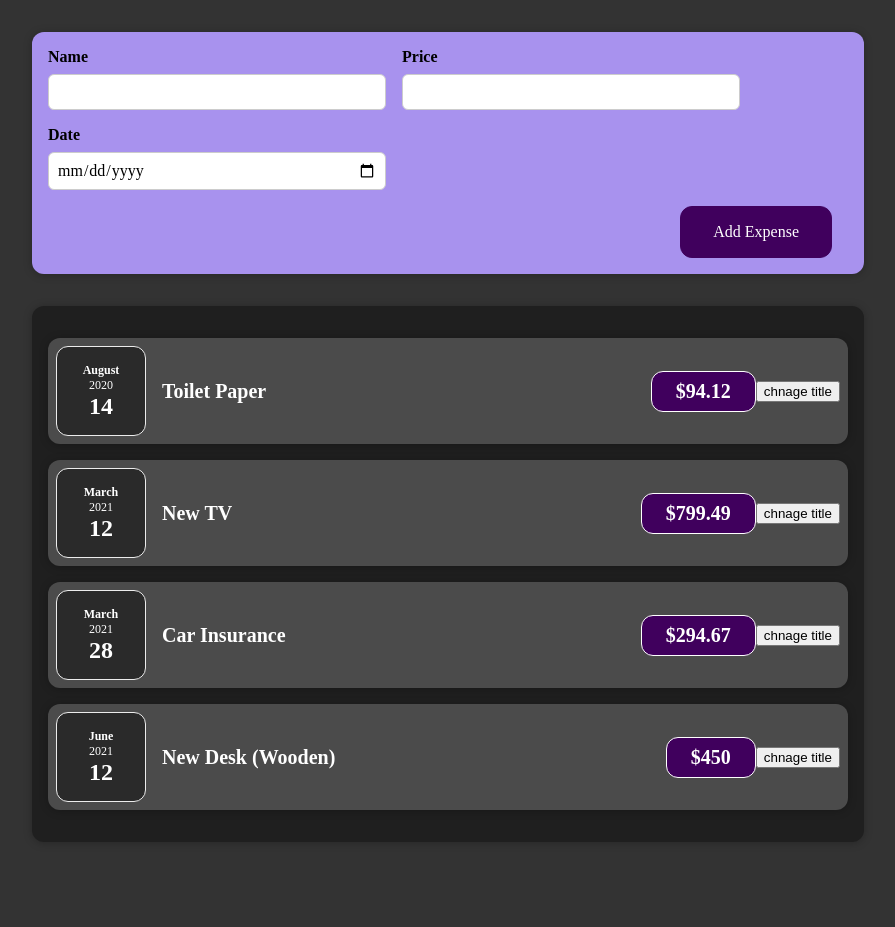
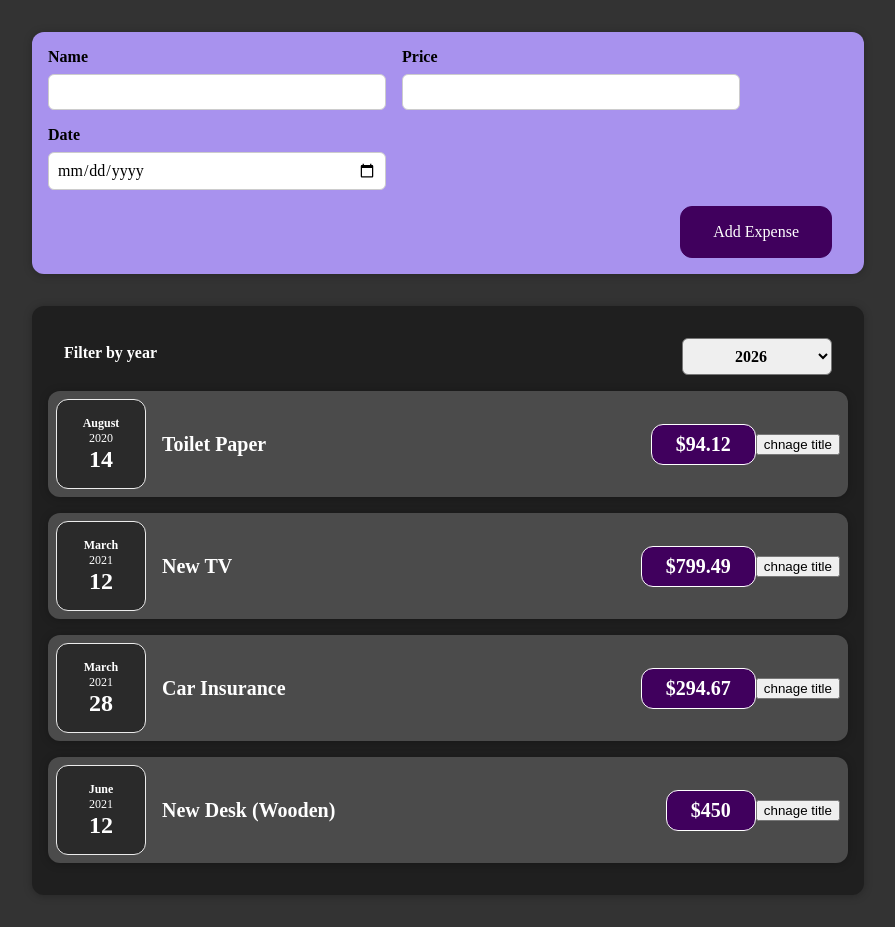
Before and after one commit to 1amSumit/React-ExpenseTracker, a React (Create React App) app: page / in a window 1280 px wide. Shown: the whole page, without its empty margins (192-1087 px from the left). Before the commit the page ends 874 px from the top, so only its background shows below. Built offline with nearby package versions, Linux system fonts and the light colour scheme.

Commit message:
Filterd year

```diff
--- a/src/App.js
+++ b/src/App.js
@@ -25,12 +25,9 @@ const App = () => {
     },
   ];
 
-  const addExpenses = (title, amount, date) => {
+  const addExpenses = (expenseData) => {
     expenses.unshift({
-      title,
-      amount,
-      date,
-      id: Math.random().toString(),
+      ...expenseData,
     });
     console.log(expenses);
   };
--- a/src/components/ExpenseForm/ExpenseForm.jsx
+++ b/src/components/ExpenseForm/ExpenseForm.jsx
@@ -20,7 +20,16 @@ const ExpenseForm = (props) => {
 
   const submitHandler = (event) => {
     event.preventDefault();
-    props.getFormDatas(enteredTitle, enteredAmount, enteredDate);
+
+    const expenseData = {
+      title: enteredTitle,
+      amount: enteredAmount,
+      date: new Date(enteredDate),
+    };
+    props.getFormDatas(expenseData);
+    setEnteredTitle("");
+    setEnteredAmount("");
+    setEnteredDate(2023);
   };
 
   return (
@@ -33,6 +42,7 @@ const ExpenseForm = (props) => {
             type="text"
             name="title"
             id="title"
+            value={enteredTitle}
           />
         </div>
         <div className="new-expense__control">
@@ -44,6 +54,7 @@ const ExpenseForm = (props) => {
             step="0.01"
             name="price"
             id="price"
+            value={enteredAmount}
           />
         </div>
         <div className="new-expense__control">
@@ -55,6 +66,7 @@ const ExpenseForm = (props) => {
             min="2022-01-01"
             max="2030-12-31"
             onChange={dateChangehandler}
+            value={enteredDate}
           />
         </div>
       </div>
--- a/src/components/ExpenseForm/NewExpense.jsx
+++ b/src/components/ExpenseForm/NewExpense.jsx
@@ -3,8 +3,12 @@ import ExpenseForm from "./ExpenseForm";
 import "./NewExpense.css";
 
 const NewExpense = (props) => {
-  const getFormData = (title, amount, date) => {
-    props.getExpenseData(title, amount, date);
+  const getFormData = (expenseData) => {
+    const expenses = {
+      ...expenseData,
+      id: Math.random().toString(),
+    };
+    props.getExpenseData(expenses);
   };
   return (
     <div className="new-expense">
--- /dev/null
+++ b/src/components/Expenses/ExpenseFilter.css
@@ -0,0 +1,24 @@
+.expenses-filter {
+  color: white;
+  padding: 0 1rem;
+}
+
+.expenses-filter__control {
+  display: flex;
+  width: 100%;
+  align-items: center;
+  justify-content: space-between;
+  margin: 1rem 0;
+}
+
+.expenses-filter label {
+  font-weight: bold;
+  margin-bottom: 0.5rem;
+}
+
+.expenses-filter select {
+  font: inherit;
+  padding: 0.5rem 3rem;
+  font-weight: bold;
+  border-radius: 6px;
+}
--- /dev/null
+++ b/src/components/Expenses/ExpenseFilter.js
@@ -0,0 +1,27 @@
+import React, { useState } from "react";
+
+import "./ExpenseFilter.css";
+
+const ExpensesFilter = (props) => {
+  const [selectYear, setSelectedYear] = useState("");
+  const onSelectHandler = (e) => {
+    setSelectedYear(e.target.value);
+    props.getSelectedYear(e.target.value);
+  };
+
+  return (
+    <div className="expenses-filter">
+      <div className="expenses-filter__control">
+        <label>Filter by year</label>
+        <select value={selectYear} onChange={onSelectHandler}>
+          <option value="2026">2026</option>
+          <option value="2025">2025</option>
+          <option value="2024">2024</option>
+          <option value="2023">2023</option>
+        </select>
+      </div>
+    </div>
+  );
+};
+
+export default ExpensesFilter;
--- a/src/components/Expenses/Expenses.js
+++ b/src/components/Expenses/Expenses.js
@@ -1,10 +1,15 @@
 import "./Expenses.css";
 import ExpenseItem from "./ExpenseItem";
 import Card from "../UI/Card";
+import ExpensesFilter from "./ExpenseFilter";
 
 const Expenses = (props) => {
+  const selectedYear = (year) => {
+    console.log(year);
+  };
   return (
     <Card className="expenses">
+      <ExpensesFilter getSelectedYear={selectedYear} />
       {props.expenses.map((expense) => (
         <ExpenseItem
           key={expense.id}
```
